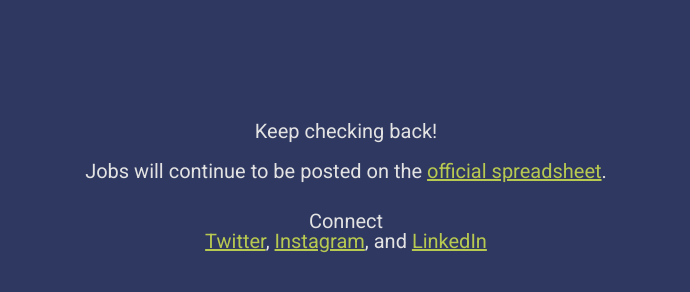
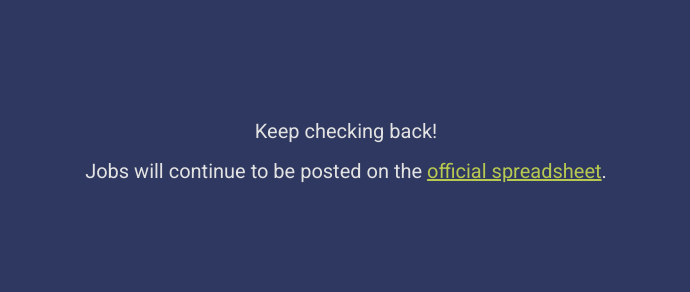
Before and after one commit to jasheloper/git-project, a plain HTML site: page index.html in a window 1280 px wide. Shown: the part 464-756 px from the top of the page, without its empty margins (294-984 px from the left). Drawn offline with Linux system fonts and the light colour scheme.

Commit message:
Update index.html

```diff
--- a/index.html
+++ b/index.html
@@ -31,11 +31,6 @@
             <p>Jobs will continue to be posted on the <a href="https://bit.ly/3v7M3WX" target="_blank">official spreadsheet</a>.</p>
         </section>
 
-        <section class="connect">
-            <h4>Connect</h4>
-            <a href="https://twitter.com/getintotechio" target="_blank">Twitter</a>, <a href="https://www.instagram.com/getintotechio/" target="_blank">Instagram</a>, and <a href="https://www.linkedin.com/company/get-into-tech-io/" target="_blank">LinkedIn</a>
-
-        </section>
         </div>
     </body>
 </html>
```
